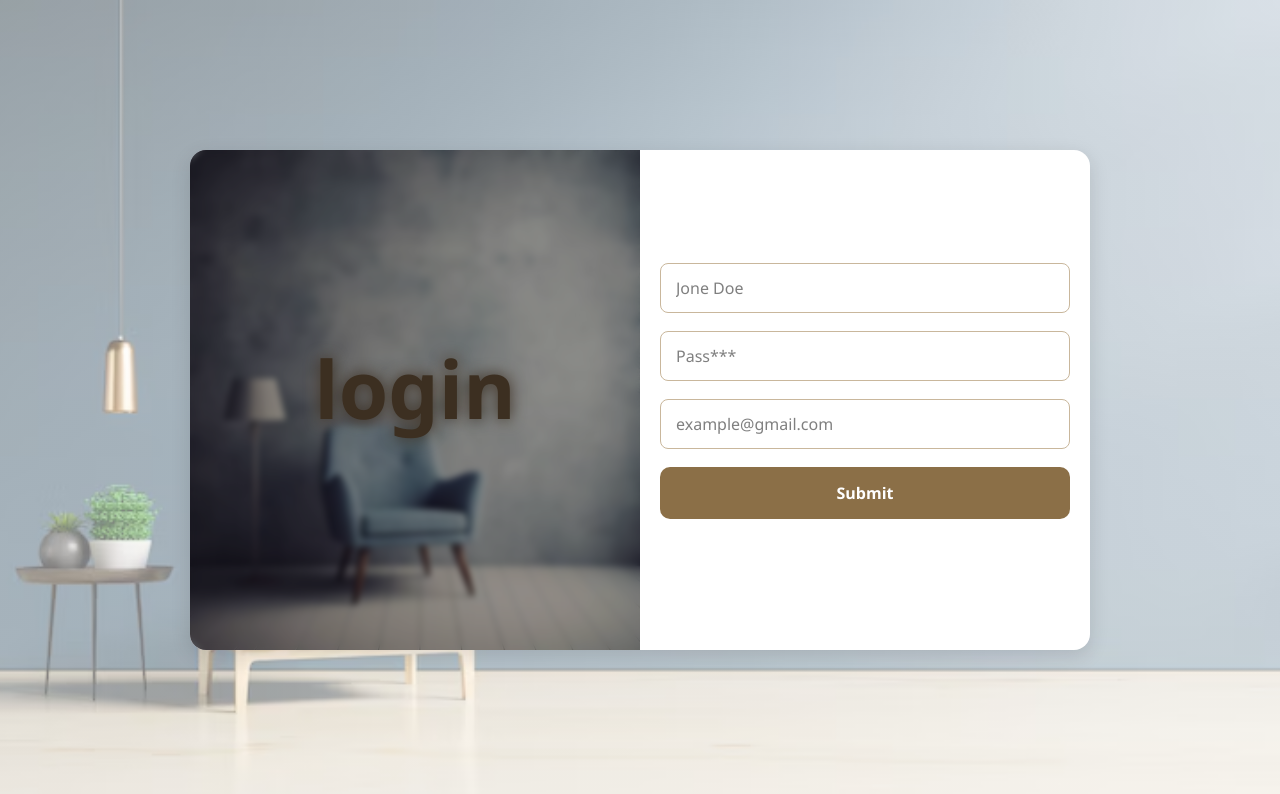
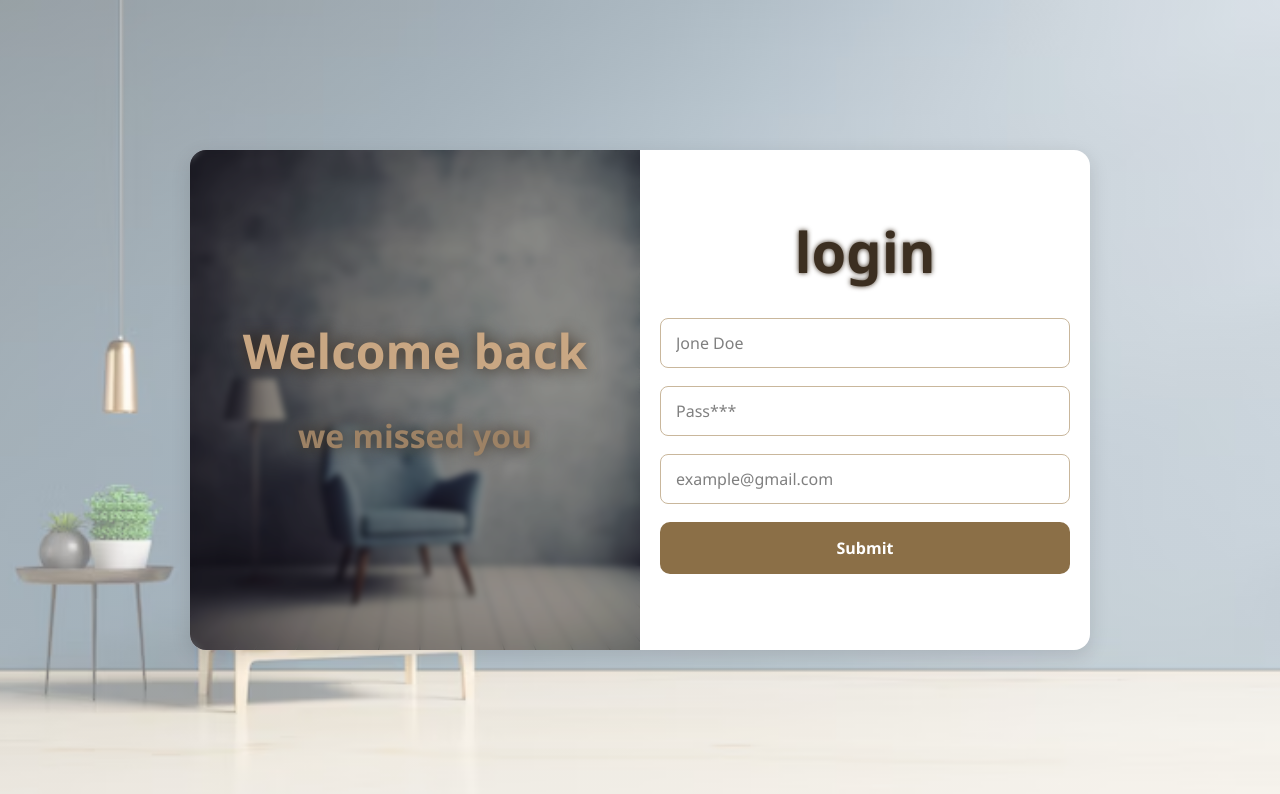
Before and after one commit to Fayed12/react-simple-app-test-routes, a React (Vite) app: page /login in a window 1280 px wide. Shown: the top 794 px of the page. Built offline with nearby package versions, Linux system fonts and the light colour scheme.

Commit message:
modify login page

```diff
--- a/src/pages/login-page/login.css
+++ b/src/pages/login-page/login.css
@@ -47,15 +47,22 @@
   justify-content: center;
 }
 
-.form-title {
-  font-size: 5rem;
+.form-title ,
+.form-sub-title{
+  font-size: 3rem;
   text-shadow: 0 0 15px #3c2f21;
   font-weight: bold;
-  color: #3c2f21;
+  color: #c9a783;
   margin-bottom: 25px;
   text-align: center;
   position: relative;
   z-index: 100;
+  display: block;
+}
+
+.form-sub-title{
+  font-size: 2rem;
+  color: #9d8265;
 }
 
 .form-title-2{
@@ -67,7 +74,7 @@
   text-align: center;
   position: relative;
   z-index: 100;
-  display: none;
+  display: block;
 }
 
 .form-content form{
--- a/src/pages/login-page/login.jsx
+++ b/src/pages/login-page/login.jsx
@@ -99,7 +99,10 @@ function LoginPage() {
     <div className="form-container">
       <div className="form-wrapper">
         <div className="form-image">
-          <h1 className="form-title">login</h1>
+          <div className="welcome-message">
+            <h1 className="form-title">Welcome back</h1>
+            <h2 className="form-sub-title">we missed you</h2>
+          </div>
           <div className="title-overlay"></div>
         </div>
         <div className="form-content">
```
